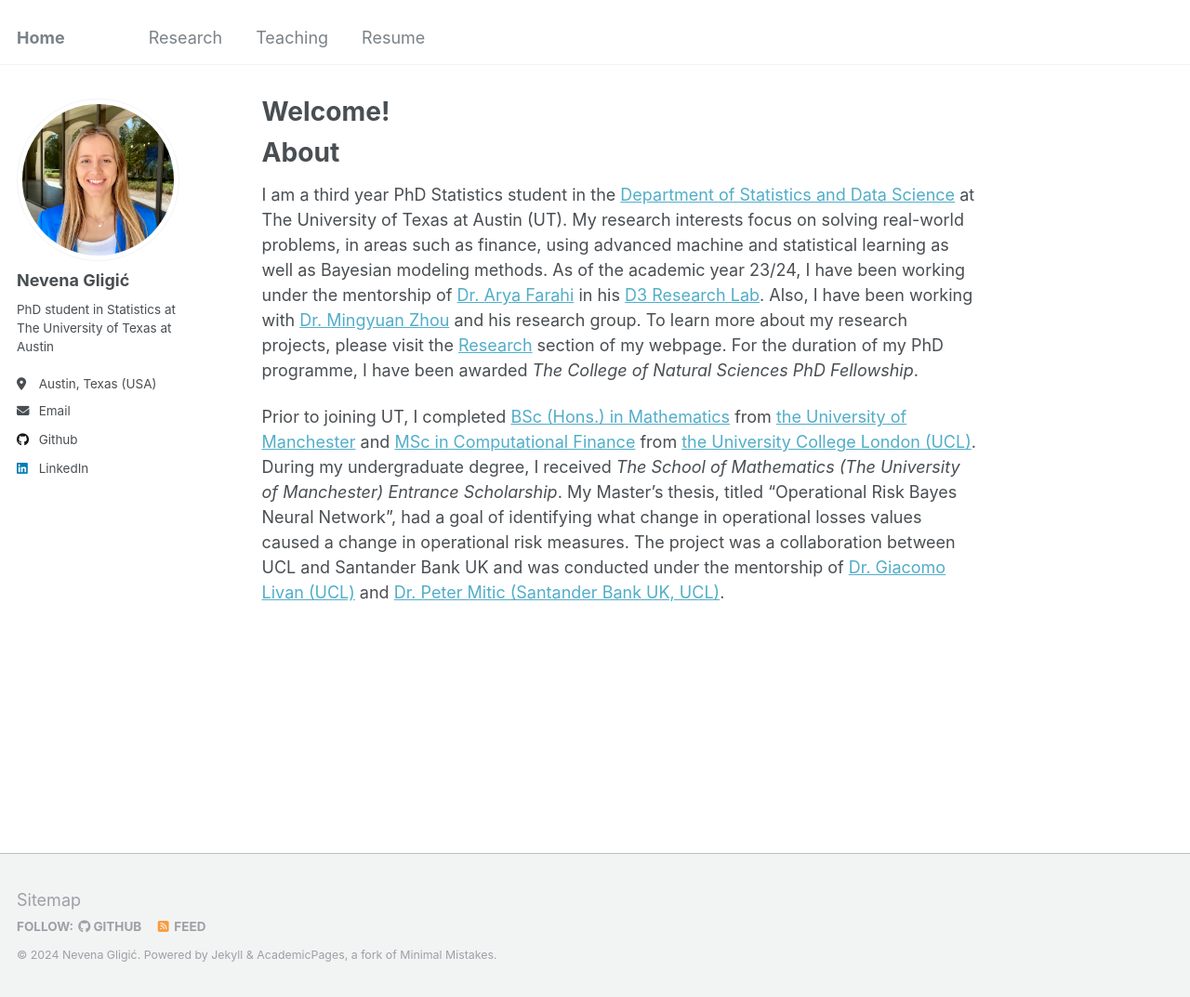
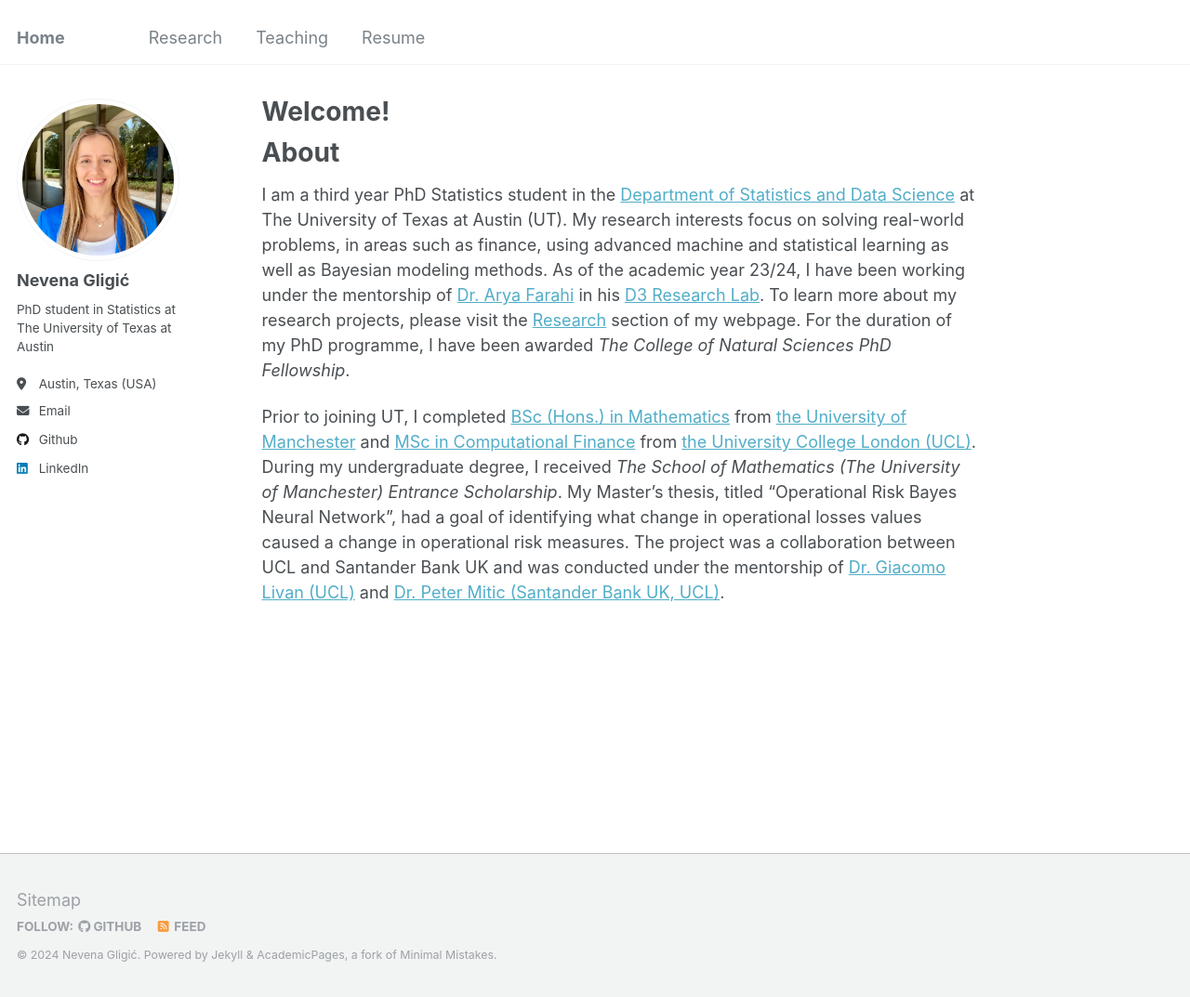
Before and after one commit to NevenaGligic/ngligic, a Jekyll site: the page built from _pages/about.md, in a window 1280 px wide and 1073 px high. Shown: the whole window at 93% size. Built offline with Jekyll 4.4.1, drawn with Linux system fonts in a browser that asks for light colours.

Commit message:
Update about.md

```diff
--- a/_pages/about.md
+++ b/_pages/about.md
@@ -12,7 +12,6 @@ About
 I am a third year PhD Statistics student in the [Department of Statistics and Data Science](https://stat.utexas.edu/directory/nevena-gligic) at The University of Texas at Austin (UT).
 My research interests focus on solving real-world problems, in areas such as finance, using advanced machine and statistical learning as well as Bayesian modeling methods.
 As of the academic year 23/24, I have been working under the mentorship of [Dr. Arya Farahi](https://afarahi.github.io/Our-Team.html) in his [D3 Research Lab](https://afarahi.github.io).
-Also, I have been working with [Dr. Mingyuan Zhou](https://mingyuanzhou.github.io) and his research group.
 To learn more about my research projects, please visit the [Research](https://nevenagligic.github.io/research/) section of my webpage.
 For the duration of my PhD programme, I have been awarded *The College of Natural Sciences PhD Fellowship*.
 
```
